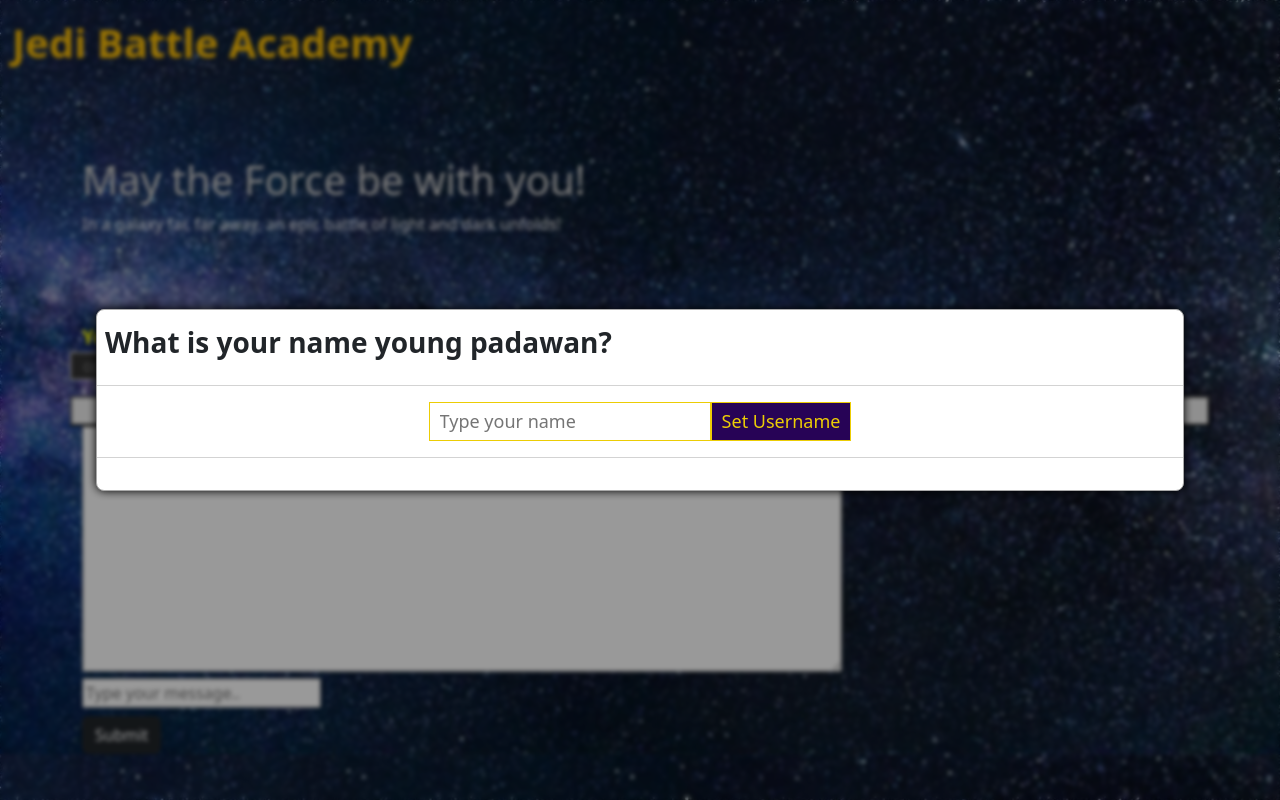
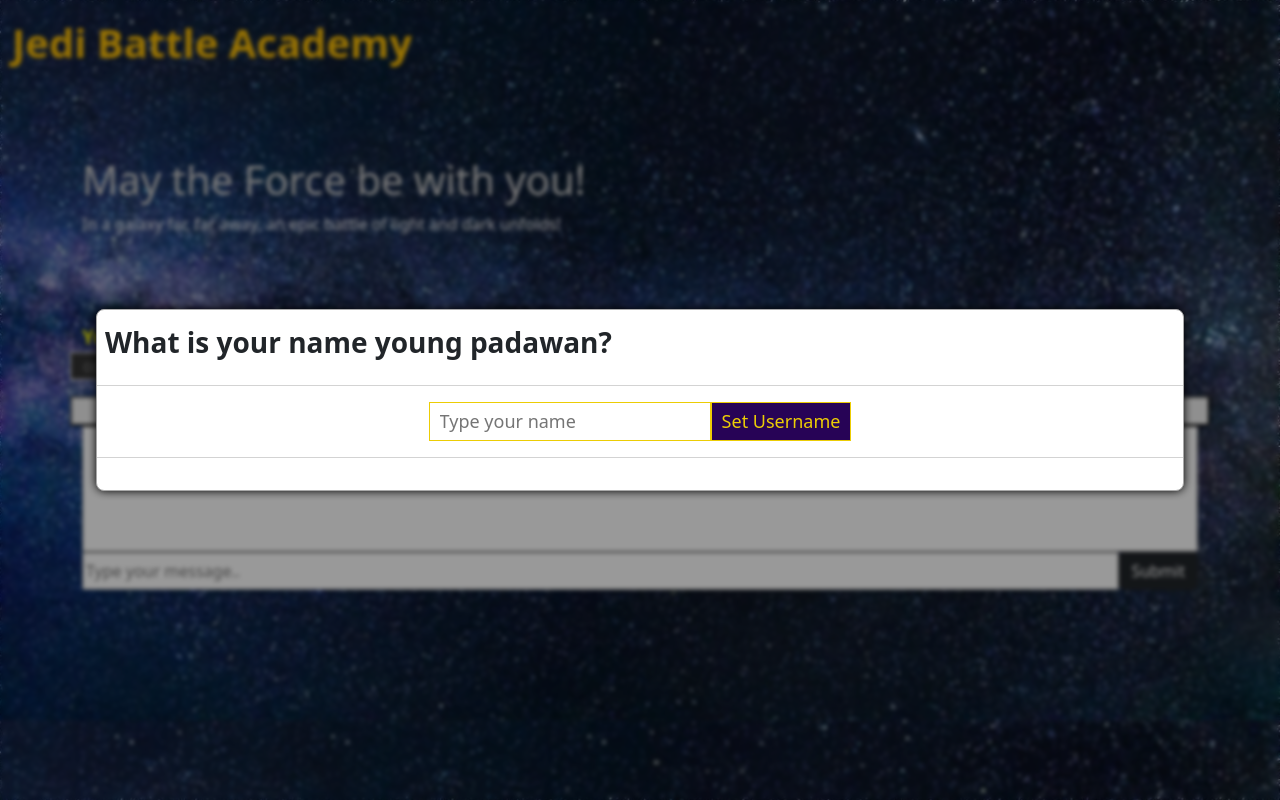
Before and after one commit to seanyoung247/SW-CI-hackathon, a Flask app: page / in a window 1280 px wide. Run offline with Flask 3, Linux system fonts and the light colour scheme; some libraries are stand-ins or nearby versions.

Commit message:
feat: Chat style layout

```diff
--- a/static/css/style.css
+++ b/static/css/style.css
@@ -103,6 +103,24 @@ body {
   color: yellow !important;
 }
 
+#chat {
+  display: flex;
+  flex-direction: column;
+  align-items: stretch;
+}
+
+#chat-box {
+  resize: none;
+}
+
+.chat-input {
+  display: flex;
+}
+
+#chat-msg {
+  flex-grow: 1;
+}
+
 .card img {
   width: 100%;
   height: auto;
--- a/templates/index.html
+++ b/templates/index.html
@@ -60,12 +60,12 @@
         </div>
     </modal-dialog>
 
-    <!--charactor modal-->
+    <!-- charactor modal-->
     <modal-dialog id="character-modal" static>
         <h3 slot="modal-header" id="start-character">Please pick your Character</h3>
         <div slot="modal-content" class="character-input">
             <input type="text" id="characterName" placeholder="Choose your character">
-            <button id="character-user">Setect Character</button>
+            <button id="set-character">Setect Character</button>
         </div>
     </modal-dialog>
 
@@ -83,11 +83,13 @@
 
     <div class="container my-auto">
         <form action="#" id="chat">
-            <textarea id="chat-box" cols="80" rows="10" readonly></textarea>
-            <br>
-            <input type="text" id="chat-msg" placeholder="Type your message..">
-            <br>
-            <button type="submit" value="Send Message" class="btn btn-dark mt-2" >Submit</button>
+            <textarea id="chat-box" rows="5" readonly></textarea>
+            <div class="chat-input">
+                <input type="text" id="chat-msg" placeholder="Type your message..">
+                <button type="submit" value="Send Message" class="btn btn-dark" >
+                    Submit
+                </button>
+            </div>
         </form>
     </div>
 
```
Lines whose indentation alone changed are shown as unchanged.
